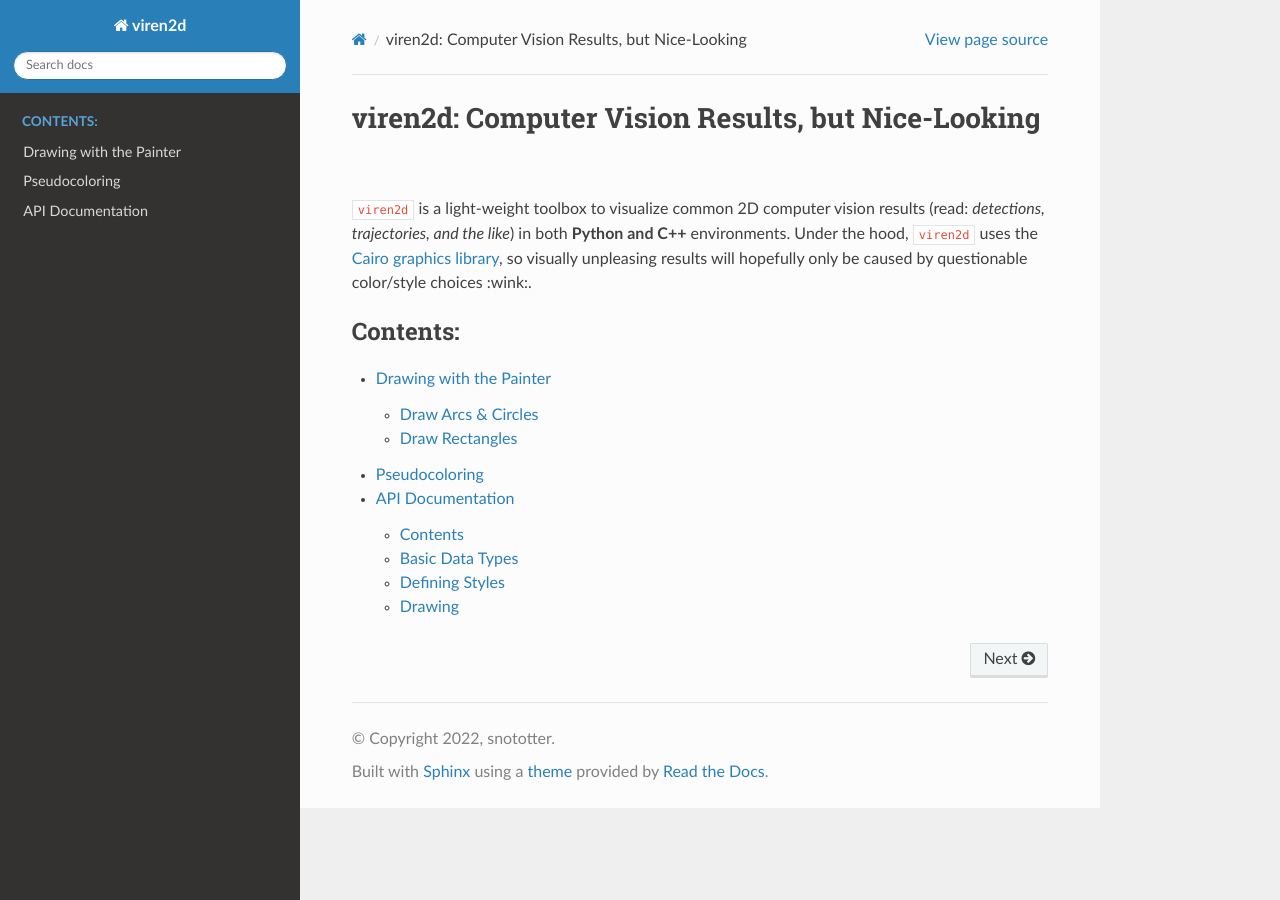
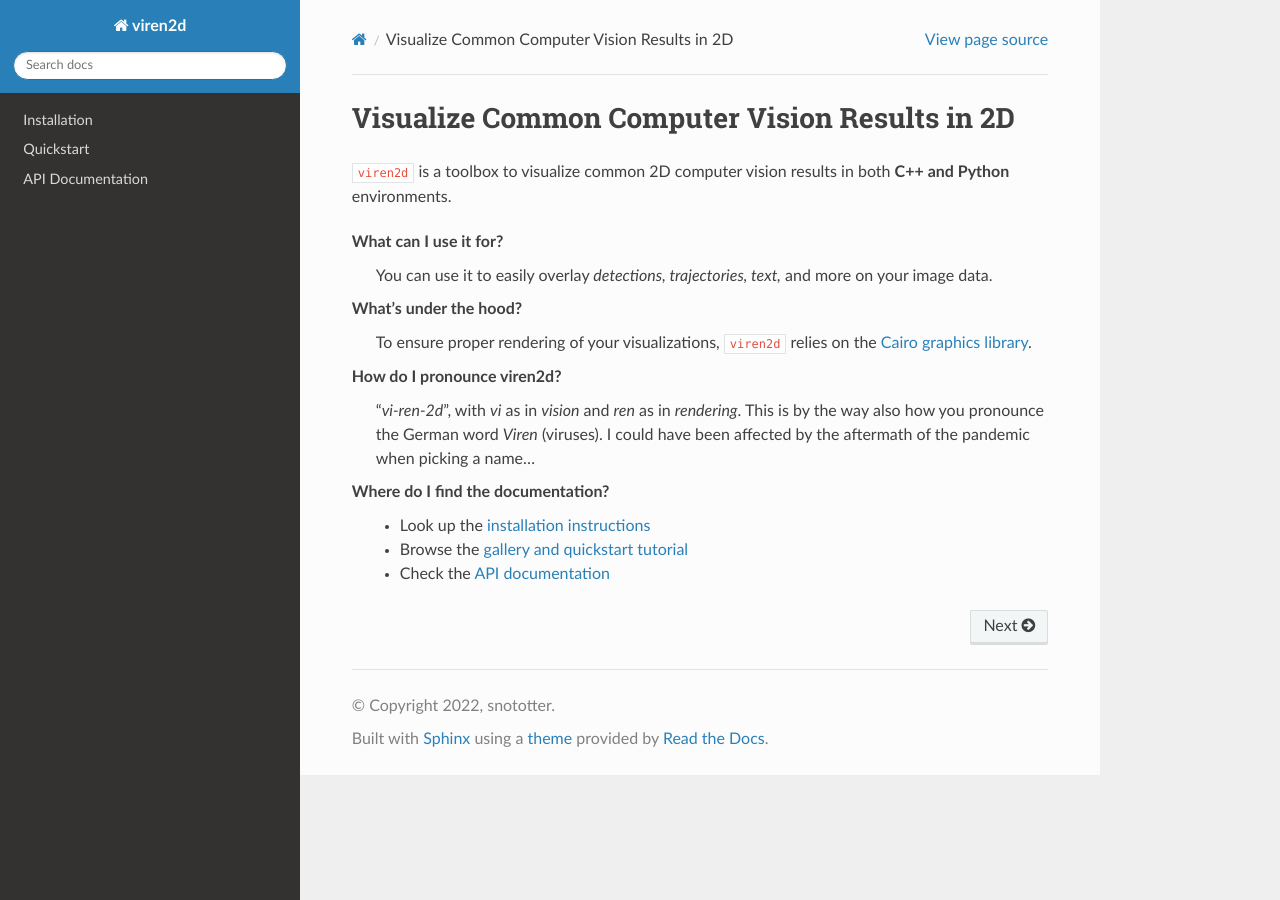
Before and after one commit to snototter/viren2d, a Sphinx documentation site: the page built from docs/source/index.rst, in a window 1280 px wide. Built offline with Sphinx 7.4.7 and the Read the Docs theme 2.0.0, drawn with Linux system fonts in a browser that asks for light colours; the version number could not be read and is left out.

Commit message:
update docs

```diff
--- /dev/null
+++ b/docs/source/code-snippets/python/painter-usage.py
@@ -0,0 +1,4 @@
+import viren2d
+
+painter = viren2d.Painter()
+painter.set_canvas_rgb(...)
--- a/docs/source/conf.py
+++ b/docs/source/conf.py
@@ -32,7 +32,7 @@ release = version
 # extensions coming with Sphinx (named 'sphinx.ext.*') or your custom
 # ones.
 extensions = [
-#  'sphinx_rtd_dark_mode',
+#  'sphinx.ext.autosectionlabel',
   'sphinx.ext.autodoc',
   'sphinx.ext.autosummary',
   'sphinx.ext.napoleon'  # Parse Google and NumPy docstrings
@@ -40,9 +40,6 @@ extensions = [
 
 
 # -- Options for the extension modules ---------------------------------------
-# First page visit should show the dark mode theme:
-# https://pypi.org/project/sphinx-rtd-dark-mode/
-default_dark_mode = True
 
 autosummary_generate = True
 
@@ -64,13 +61,6 @@ exclude_patterns = []
 #
 #html_theme = 'alabaster'
 
-#import sphinx_pdj_theme
-#html_theme = 'sphinx_pdj_theme'
-#htm_theme_path = [sphinx_pdj_theme.get_html_theme_path()]
-## sets the darker appearence
-#html_theme_options = {
-#    'style': 'darker'
-#}
 html_theme = "sphinx_rtd_theme"
 
 # Add any paths that contain custom static files (such as style sheets) here,
--- a/docs/source/examples-pseudocolor.rst
+++ /dev/null
@@ -1,4 +0,0 @@
-Pseudocoloring
-==============
-
-TODO implement w/ ``ImageBuffer``\ s :)
--- a/docs/source/index.rst
+++ b/docs/source/index.rst
@@ -3,16 +3,38 @@
    You can adapt this file completely to your liking, but it should at least
    contain the root `toctree` directive.
 
-viren2d: Computer Vision Results, but Nice-Looking
-==================================================
+Visualize Common Computer Vision Results in 2D
+==============================================
 
-``viren2d`` is a light-weight toolbox to visualize common 2D computer vision results (read: *detections, trajectories, and the like*) in both **Python and C++** environments.
-Under the hood, ``viren2d`` uses the `Cairo graphics library <https://www.cairographics.org/>`_, so visually unpleasing results will hopefully only be caused by questionable color/style choices :wink:.
+``viren2d`` is a toolbox to visualize common 2D computer vision results in both
+**C++ and Python** environments.
+
+
+**What can I use it for?**
+  You can use it to easily overlay *detections, trajectories, text,* and more
+  on your image data.
+
+
+**What's under the hood?**
+   To ensure proper rendering of your visualizations, ``viren2d`` relies on the
+   `Cairo graphics library <https://www.cairographics.org/>`_.
+
+
+**How do I pronounce viren2d?**
+   "*vi-ren-2d*", with *vi* as in *vision* and *ren* as in *rendering*. This is
+   by the way also how you pronounce the German word *Viren* (viruses). I could
+   have been affected by the aftermath of the pandemic when picking a name...
+
+
+**Where do I find the documentation?**
+   * Look up the :ref:`installation instructions<installation>`
+   * Browse the :ref:`gallery and quickstart tutorial<quickstart>`
+   * Check the :ref:`API documentation<api-documentation>`
 
 .. toctree::
    :maxdepth: 2
-   :caption: Contents:
+   :hidden:
 
-   examples-painter
-   examples-pseudocolor
-   python
+   installation
+   quickstart
+   api-documentation
--- /dev/null
+++ b/docs/source/tutorial-pseudocolor.rst
@@ -0,0 +1,5 @@
+Tutorial: Pseudocoloring
+------------------------
+
+
+TODO pseudocoloring needs a significant extension of the internal ``ImageBuffer``, which is not even scheduled yet
```
Also changed, not shown: docs/source/api-documentation.rst (renamed from docs/source/python.rst, +6 -11 lines), docs/source/installation.rst (added, +49 -0 lines), docs/source/quickstart.rst (added, +35 -0 lines), docs/source/tutorial-painter.rst (renamed from docs/source/examples-painter.rst, +24 -12 lines).
